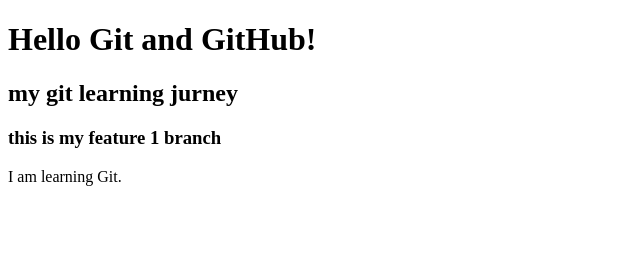
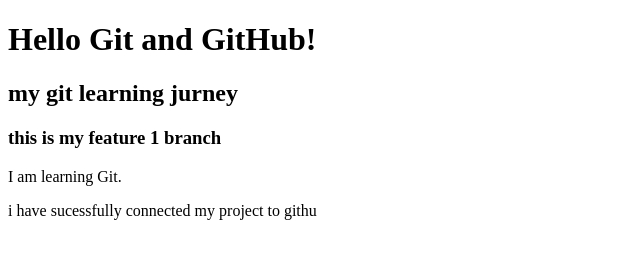
Before and after one commit to subh-karn/Git-Practice, a plain HTML site: page index.html in a window 1280 px wide. Shown: the whole page, without its empty margins (0-640 px from the left). Drawn offline with Linux system fonts and the light colour scheme.

Commit message:
added github connection message

```diff
--- a/index.html
+++ b/index.html
@@ -8,5 +8,6 @@
     <h2>my git learning jurney</h2>
     <h3>this is my feature 1 branch</h3>
     <p>I am learning Git.</p>
+    <p> i have sucessfully connected my project to githu</p>
 </body>
 </html>
```
